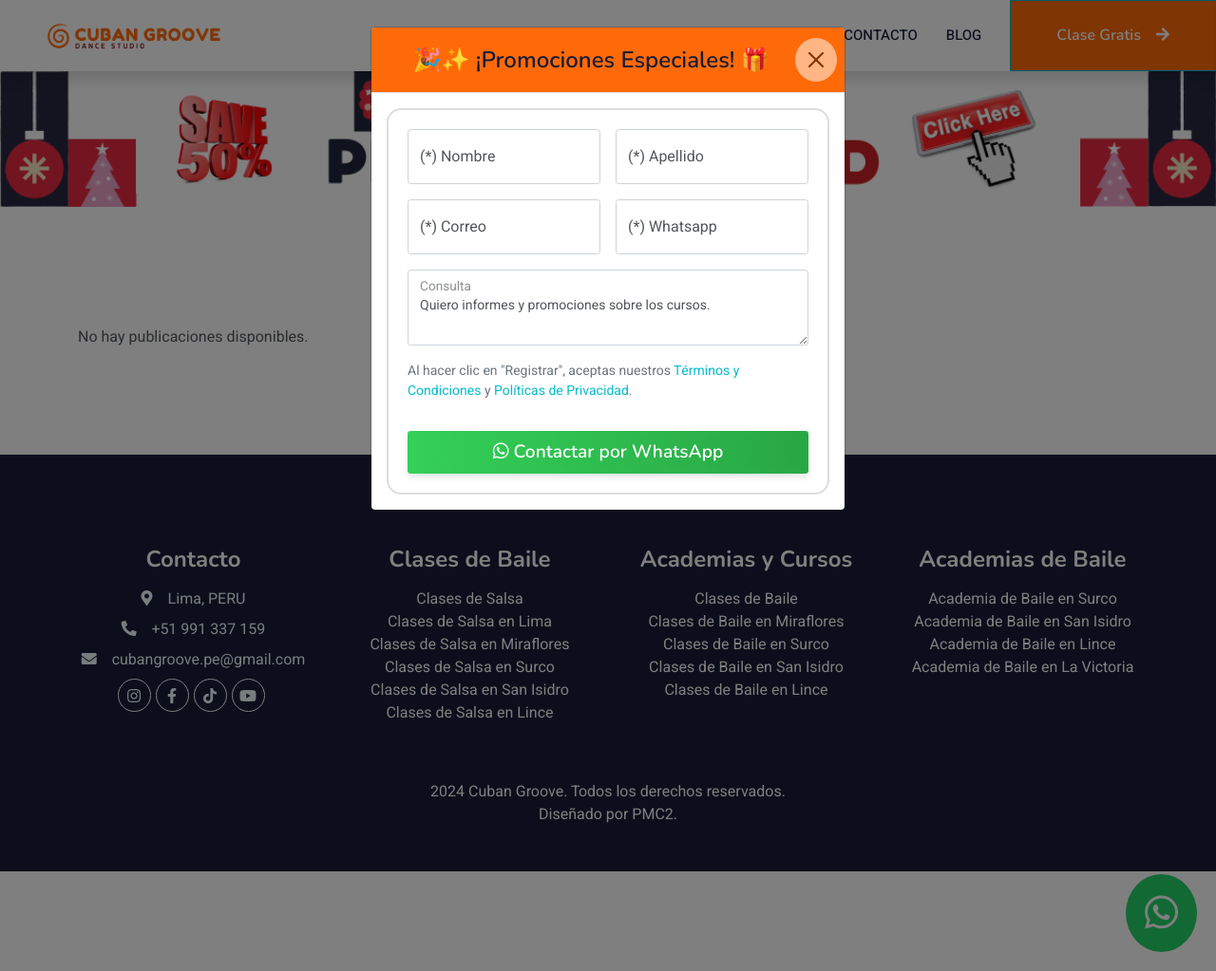
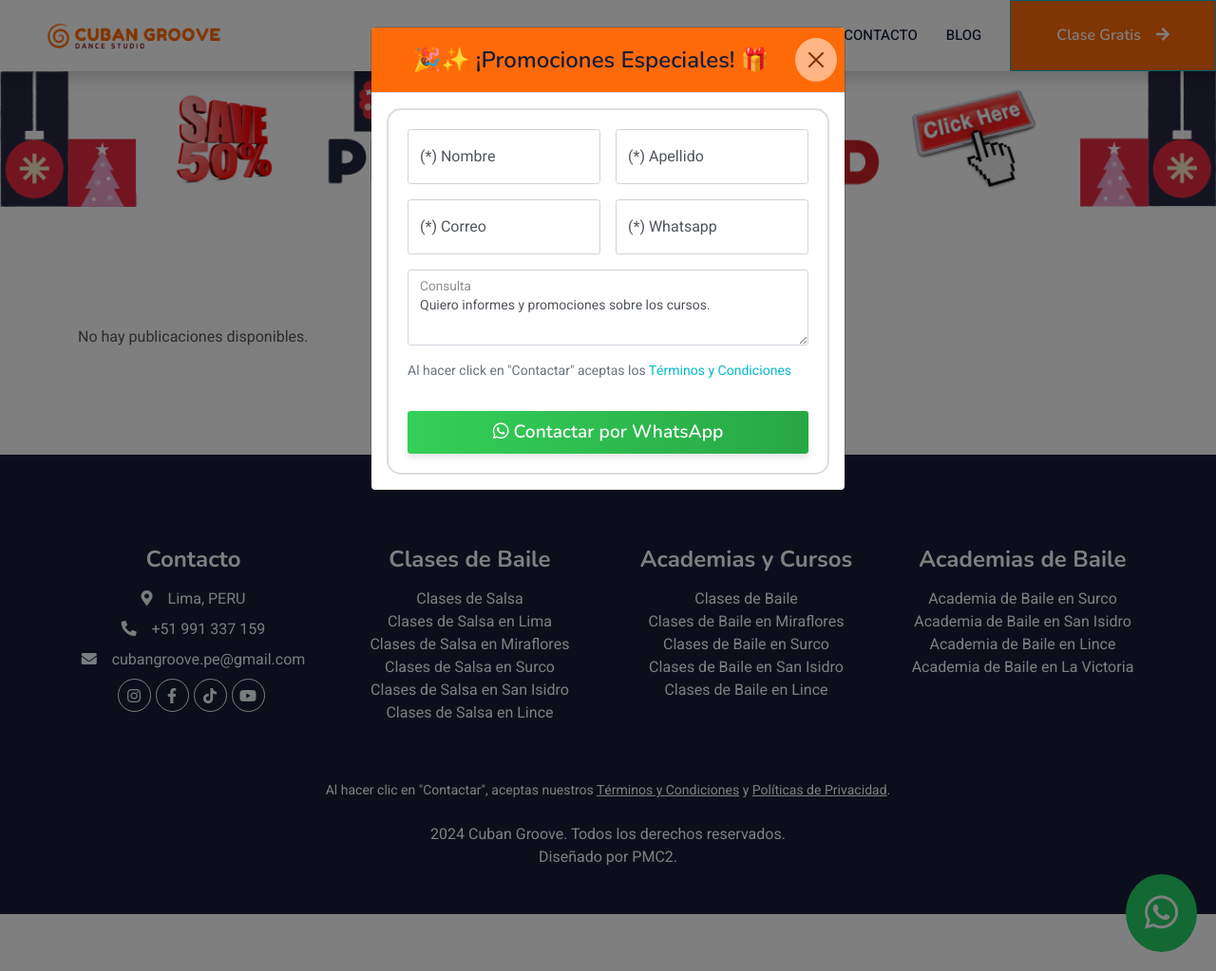
Before and after one commit to paulcobox/webluxe, a Django app: page /blog/ in a window 1280 px wide, after a click on "Clase Gratis". Shown: the whole page at 95% size. Run offline with Django 3.2, Linux system fonts and the light colour scheme; data comes from the database, SQL or seed files in the repository; data that the repository does not hold is empty; parts of the project's set-up code (start-up, migrations or seed data) failed here and were passed over; some libraries are stand-ins or nearby versions.

Commit message:
terms conditions

```diff
--- a/templates/_base.html
+++ b/templates/_base.html
@@ -204,6 +204,12 @@
                         </ul>
                     </div>
                 </div>
+                 <!-- Texto de términos y políticas -->
+                <div class="text-center text-white mt-4">
+                    <p class="small">
+                        Al hacer clic en "Contactar", aceptas nuestros <a href="{% url 'terms_conditions' %}" class="text-white text-decoration-underline">Términos y Condiciones</a> y <a href="{% url 'privacy_policies' %}" class="text-white text-decoration-underline">Políticas de Privacidad</a>.
+                    </p>
+                </div>
                 <div class="text-center text-white text-rights mt-4">
                     <div>
                         <script>
@@ -286,11 +292,16 @@
                                     </div>
                                 </div>
                                 <!-- Términos y condiciones -->
+
                                 <div class="col-12">
                                     <p class="small text-muted">
-                                        Al hacer clic en "Registrar", aceptas nuestros <a href="{% url 'terms_conditions' %}">Términos y Condiciones</a> y <a href="{% url 'privacy_policies' %}">Políticas de Privacidad</a>.
+                                        Al hacer click en "Contactar" aceptas los <a href="#" data-bs-toggle="modal" data-bs-target="#modalAuthorization">Términos y Condiciones</a>
                                     </p>
                                 </div>
+
+
+
+
                                 <div class="col-12">
                                     <button class="btn btn-success btn-sm w-100 py-2" type="button" id="submitForm">
                                         <i class="fab fa-whatsapp i-size-contactar"></i>
@@ -334,6 +345,47 @@
             </div>
         </div>
         <!-- Modal end -->
+
+        <!-- Modal de Términos y Condiciones -->
+        <div class="modal fade" id="modalAuthorization" tabindex="-1" aria-labelledby="modalAuthorizationLabel" aria-hidden="true">
+            <div class="modal-dialog modal-dialog-scrollable">
+                <div class="modal-content">
+                    <!-- Encabezado del modal -->
+                    <div class="modal-header bg-primary text-white">
+                        <h5 class="modal-title" id="modalAuthorizationLabel">Autorización de Datos</h5>
+                        <button type="button" class="btn-close" data-bs-dismiss="modal" aria-label="Close"></button>
+                    </div>
+                    <!-- Cuerpo del modal -->
+                    <div class="modal-body">
+                        <p><strong>Términos y Condiciones</strong></p>
+                        <p>
+                            Los Términos y Condiciones del sitio web de Cuban Groove regulan su uso como plataforma para
+                            información y registro en cursos de baile en Lima, como Salsa y Timba.
+                        </p>
+                        <p>
+                            Los usuarios deben respetar las leyes peruanas y evitar usos ilícitos, delictivos o que perjudiquen
+                            derechos de terceros. También deben abstenerse de realizar acciones que puedan dañar, sobrecargar
+                            o inutilizar el sitio.
+                        </p>
+                        <hr>
+                        <p><strong>Propiedad Intelectual</strong></p>
+                        <p>
+                            El contenido del sitio, incluyendo textos, imágenes, diseños y software, está protegido por derechos
+                            de propiedad intelectual y es propiedad exclusiva de Cuban Groove. Está prohibido copiar, adaptar o
+                            comercializar dicho contenido sin autorización.
+                        </p>
+                        <hr>
+                        <p><strong>Prohibiciones</strong></p>
+                        <p>
+                            Está prohibido violar la seguridad del sitio mediante accesos no autorizados, pruebas de
+                            vulnerabilidad, interrupciones de servicio o envío de spam. Cualquier violación puede resultar en
+                            acciones legales.
+                        </p>
+                    </div>
+
+                </div>
+            </div>
+        </div>
 
       <!-- Back to Top -->
         <div class="whatsapp-icon">
```
